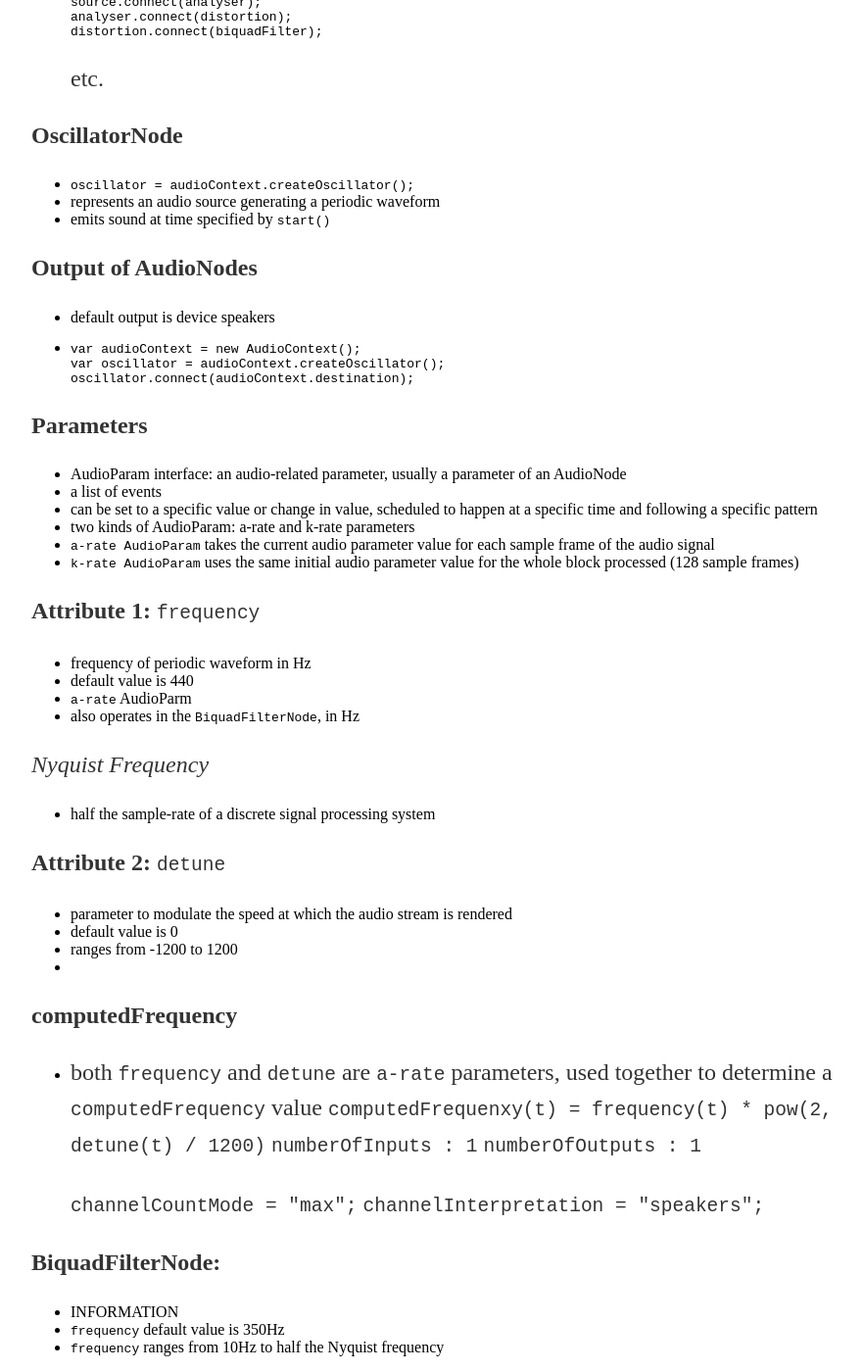
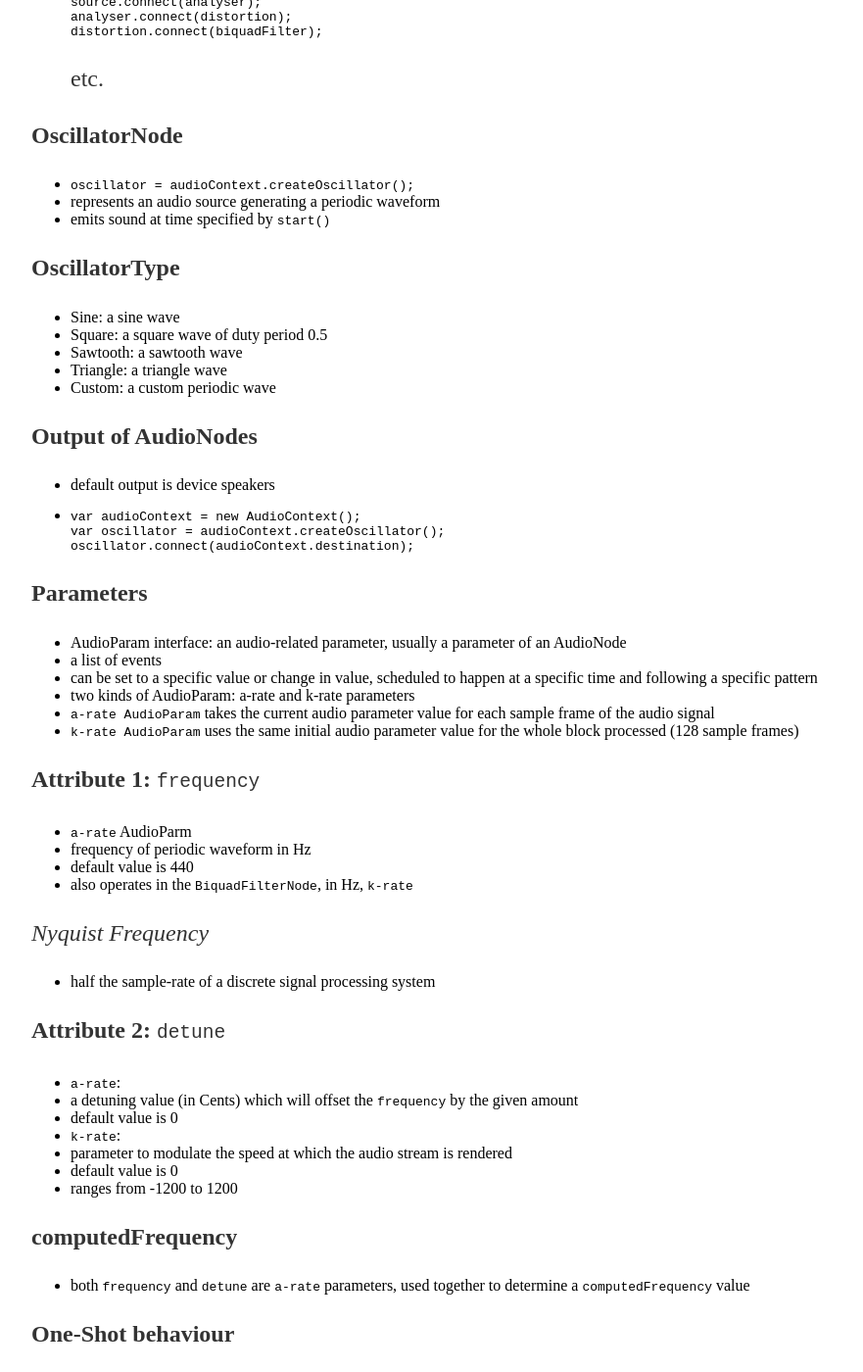
Before and after one commit to lynettequek/lynettequek.github.io, a Jekyll site: the page built from _posts/2015-05-14-WebAudio-Blog-2.md, in a window 1280 px wide and 1400 px high, scrolled down 753 px. Shown: the whole window at 98% size, without its empty margins (160-1041 px from the left). Built offline with Jekyll 4.4.1, drawn with Linux system fonts in a browser that asks for light colours; some of the changed text lies outside the part shown.

Commit message:
Update 2015-05-14-WebAudio-Blog-2.md

```diff
--- a/_posts/2015-05-14-WebAudio-Blog-2.md
+++ b/_posts/2015-05-14-WebAudio-Blog-2.md
@@ -43,6 +43,15 @@ etc.
 - emits sound at time specified by `start()`
 
 
+**OscillatorType**
+
+- Sine: a sine wave
+- Square: a square wave of duty period 0.5
+- Sawtooth: a sawtooth wave
+- Triangle: a triangle wave
+- Custom: a custom periodic wave
+
+
 **Output of AudioNodes**
 
 - default output is device speakers
@@ -64,10 +73,10 @@ oscillator.connect(audioContext.destination);
 
 **Attribute 1:** `frequency`
 
+- `a-rate` AudioParm
 - frequency of periodic waveform in Hz
 - default value is 440
-- `a-rate` AudioParm
-- also operates in the `BiquadFilterNode`, in Hz
+- also operates in the `BiquadFilterNode`, in Hz, `k-rate`
 
 
 *Nyquist Frequency*
@@ -76,20 +85,20 @@ oscillator.connect(audioContext.destination);
 
 **Attribute 2:** `detune`
 
+- `a-rate`:
+- a detuning value (in Cents) which will offset the `frequency` by the given amount
+- default value is 0
+- `k-rate`:
 - parameter to modulate the speed at which the audio stream is rendered
 - default value is 0
 - ranges from -1200 to 1200
--
+
 
 **computedFrequency**
 
 - both `frequency` and `detune` are `a-rate` parameters, used together to determine a `computedFrequency` value
-    `computedFrequenxy(t) = frequency(t) * pow(2, detune(t) / 1200)`
-    `numberOfInputs : 1`
-    `numberOfOutputs : 1`
 
-    `channelCountMode = "max";`
-    `channelInterpretation = "speakers";`
+**One-Shot behaviour**
 
 
 **BiquadFilterNode:**
```
Also changed, not shown: other parts of _posts/2015-05-14-WebAudio-Blog-2.md (+1 -0 lines).
